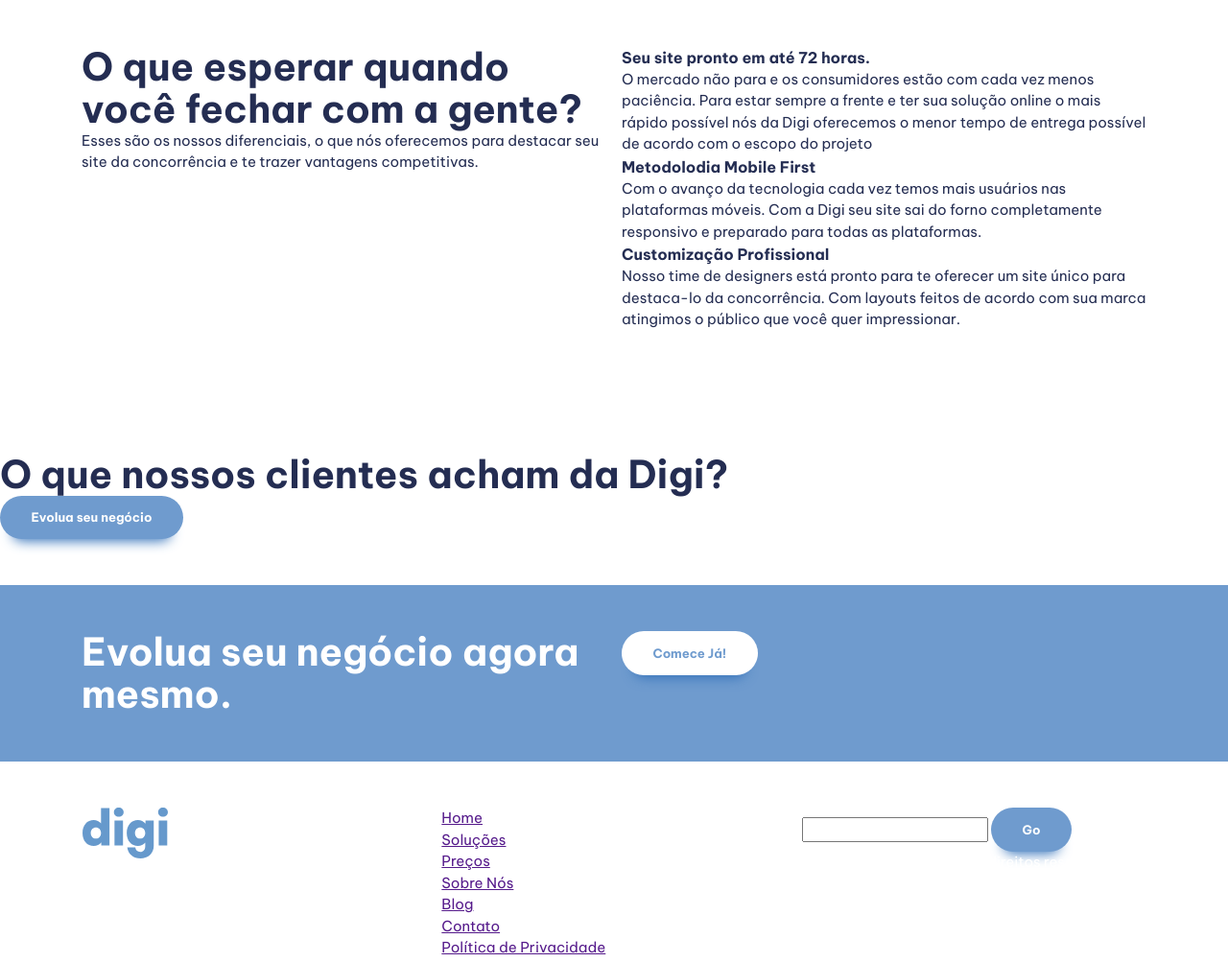
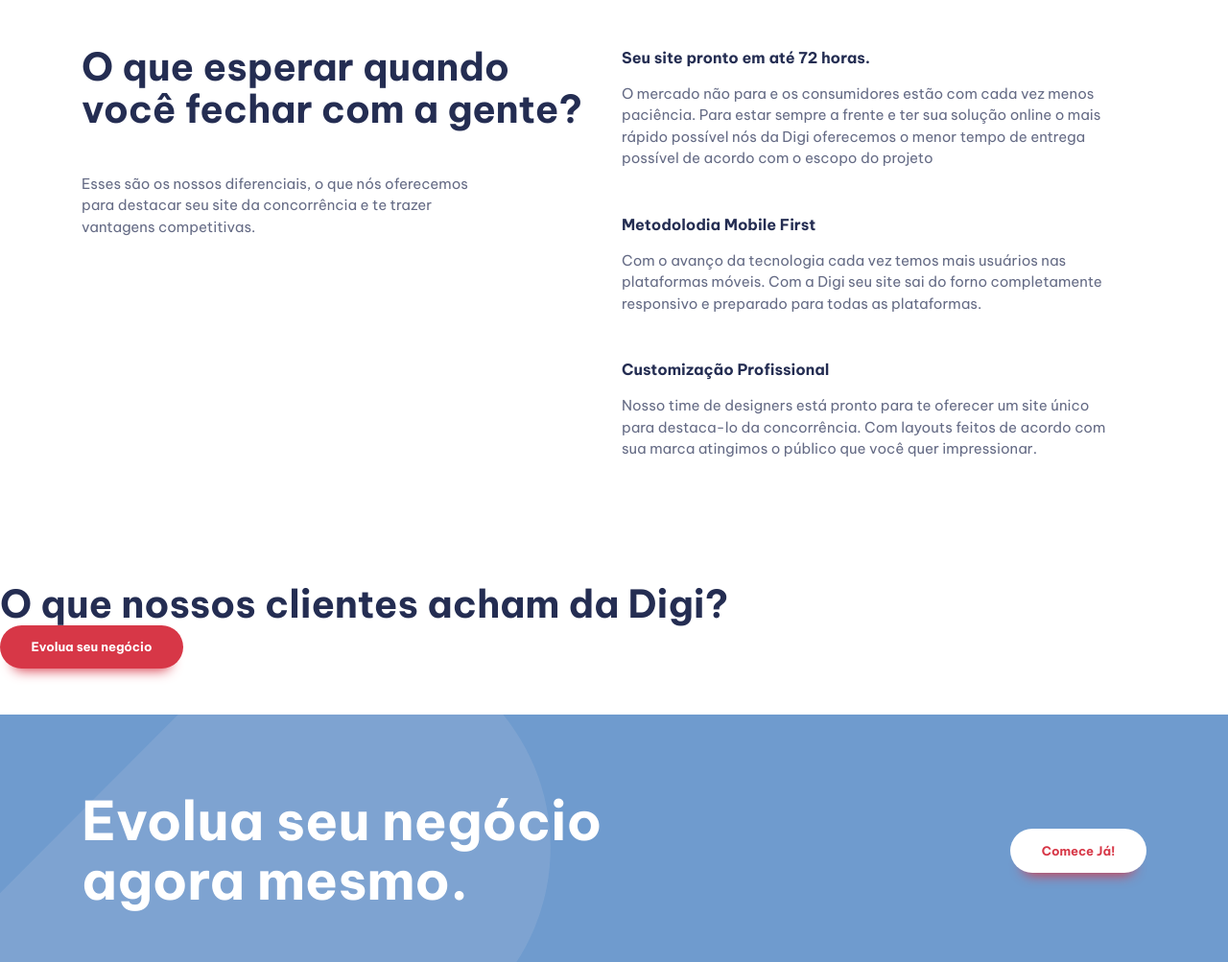
Before and after one commit to themushdev/ebac-front-end, a website built with Vite: page index.html in a window 1280 px wide. Shown: the part 840-1843 px from the top of the page at 96% size. Built offline with nearby package versions, Linux system fonts and the light colour scheme.

Commit message:
espacamento dos textos arrumados no hero, beneficios/diferenciais e no CTA | CTA layoutado, bg-img adcionada, media query ajustando os botões e o texto para o centro para <md

```diff
--- a/css/style.css
+++ b/css/style.css
@@ -1,4 +1,5 @@
 :root {
+  --clr-accent-button: hsl(354, 67%, 53%);
   --clr-accent-500: hsl(212, 60%, 45%);
   --clr-accent-400: hsl(212, 49%, 62%);
   --clr-accent-300: hsl(212, 62%, 72%);
@@ -8,6 +9,7 @@
 
   --clr-neutral-900: hsl(212, 49%, 62%);
   --clr-neutral-100: hsl(0, 0%, 100%);
+  --clr-neutral-button: hsl(354, 67%, 65%);
 
   --ff-primary: "Be Vietnam Pro", sans-serif;
 
@@ -126,6 +128,15 @@ body {
   color: var(--clr-primary-400);
 }
 
+p:not([class]) {
+  opacity: .7;
+  max-width: 40ch;
+}
+
+p[data-width="wide"] {
+  max-width: 50ch;
+}
+
 /* Botão */
 
 .button {
@@ -139,25 +150,25 @@ body {
   font-size: var(--fs-button);
   line-height: 1;
   color: var(--clr-neutral-100);
-  background-color: var(--clr-accent-400);
-  box-shadow: 0 1.125em 1em -1em var(--clr-accent-500);
+  background-color: var(--clr-accent-button);
+  box-shadow: 0 1.125em 1em -1em var(--clr-accent-button);
 }
 
 .button[data-type="inverted"] {
   background-color: var(--clr-neutral-100);
-  color: var(--clr-accent-400);
+  color: var(--clr-accent-button);
 }
 
 .button:hover,
 .button:focus-visible {
-  background-color: var(--clr-accent-300);
+  background-color: var(--clr-neutral-button);
 
 }
 
 .button[data-type="inverted"]:hover,
 .button[data-type="inverted"]:focus-visible {
   background-color: var(--clr-neutral-100);
-  color: var(--clr-accent-300);
+  color: var(--clr-neutral-button);
 }
 
 /* Navegação */
@@ -223,8 +234,6 @@ body {
     font-weight: var(--fw-bold);
   }
 
-
-
   .navegacao-primaria[data-visible] {
     display: block;
   }
@@ -250,12 +259,33 @@ body {
   position: fixed;
 }
 
+/* CTA */
 
+.cta {
+  position: relative;
+  isolation: isolate;
+  text-align: center;
+}
 
+@media (min-width: 50em) {
+    .cta {
+      text-align: left;
+    }
 
+}
 
-
-
+.cta::before{
+  content: '';
+  position: absolute;
+  z-index: -1;
+  inset: 0;
+  background-image:
+    url("/img/bg-pattern.svg"),
+    url("/img/bg-pattern.svg");
+  background-position: -15rem -5rem, 80rem -42rem;
+  background-repeat: no-repeat;
+  opacity: .1;
+}
 
 /* Utility classes */
 
@@ -270,6 +300,44 @@ body {
   clip: rect(0,0,0,0) !important;
   white-space: nowrap !important;
   border: 0 !important;
+}
+
+.container {
+  --max-width: 1110px;
+  --padding: 1rem;
+
+  width: min(var(--max-width), 100% - (var(--padding) * 2));
+  margin-inline: auto;
+}
+
+.colunas-iguais {
+  display: grid;
+  gap: 1rem;
+}
+
+@media (min-width: 50em) {
+  .colunas-iguais {
+    grid-auto-flow: column;
+    grid-auto-columns: 1fr;
+  }
+}
+
+.vertical-align-center {
+  align-items: center;
+}
+
+.justify-self-end {
+  justify-self: end;
+}
+
+@media (min-width: 50em) {
+  .justify-self-end-md {
+    justify-self: end;
+  }
+}
+
+:where(.flow :not(:first-child)) {
+  margin-top: var(--flow-spacer, 3em);
 }
 
 .text-primary-400 {
@@ -352,23 +420,3 @@ body {
   display: inline-flex;
   }
 }
-
-.container {
-  --max-width: 1110px;
-  --padding: 1rem;
-
-  width: min(var(--max-width), 100% - (var(--padding) * 2));
-  margin-inline: auto;
-}
-
-.colunas-iguais {
-  display: grid;
-  gap: 1rem;
-}
-
-@media (min-width: 50em) {
-  .colunas-iguais {
-    grid-auto-flow: column;
-    grid-auto-columns: 1fr;
-  }
-}
--- a/index.html
+++ b/index.html
@@ -38,7 +38,7 @@
       <section class="padding-block-900">
         <div class="container">
           <div class="colunas-iguais">
-            <div>
+            <div class="flow">
               <h1 class="fs-primary-heading fw-bold">Tenha um site
                 de outro mundo pro seu
                 negócio decolar!</h1>
@@ -55,23 +55,29 @@
       <section class="padding-block-900">
         <div class="container">
           <div class="colunas-iguais">
-            <div>
+            <div class="flow">
               <h2 class="fs-secondary-heading fw-bold">O que esperar quando você fechar com a gente?</h2>
               <p>Esses são os nossos diferenciais, o que nós oferecemos para destacar seu site da concorrência e te trazer vantagens competitivas.</p>
             </div>
             <div>
-              <ul class="items-numerados" role="list">
+              <ul class="items-numerados | flow" role="list">
                 <li>
-                  <h3 class="fs-600 fw-bold">Seu site pronto em até 72 horas.</h3>
-                  <p>O mercado não para e os consumidores estão com cada vez menos paciência. Para estar sempre a frente e ter sua solução online o mais rápido possível nós da Digi oferecemos o menor tempo de entrega possível de acordo com o escopo do projeto</p>
+                  <div class="flow" style="--flow-spacer: 1em">
+                    <h3 class="fs-600 fw-bold">Seu site pronto em até 72 horas.</h3>
+                    <p data-width="wide">O mercado não para e os consumidores estão com cada vez menos paciência. Para estar sempre a frente e ter sua solução online o mais rápido possível nós da Digi oferecemos o menor tempo de entrega possível de acordo com o escopo do projeto</p>
+                  </div>
                 </li>
                 <li>
-                  <h3 class="fs-600 fw-bold">Metodolodia Mobile First</h3>
-                  <p>Com o avanço da tecnologia cada vez temos mais usuários nas plataformas móveis. Com a Digi seu site sai do forno completamente responsivo e preparado para todas as plataformas.</p>
+                  <div class="flow" style="--flow-spacer: 1em">
+                    <h3 class="fs-600 fw-bold">Metodolodia Mobile First</h3>
+                    <p data-width="wide">Com o avanço da tecnologia cada vez temos mais usuários nas plataformas móveis. Com a Digi seu site sai do forno completamente responsivo e preparado para todas as plataformas.</p>
+                  </div>
                 </li>
                 <li>
-                  <h3 class="fs-600 fw-bold">Customização Profissional</h3>
-                  <p>Nosso time de designers está pronto para te oferecer um site único para destaca-lo da concorrência. Com layouts feitos de acordo com sua marca atingimos o público que você quer impressionar.</p>
+                  <div class="flow" style="--flow-spacer: 1em">
+                    <h3 class="fs-600 fw-bold">Customização Profissional</h3>
+                    <p data-width="wide">Nosso time de designers está pronto para te oferecer um site único para destaca-lo da concorrência. Com layouts feitos de acordo com sua marca atingimos o público que você quer impressionar.</p>
+                  </div>
                 </li>
               </ul>
             </div>
@@ -85,19 +91,21 @@
         <button class="button">Evolua seu negócio</button>
       </section>
 
-      <section class="cta | bg-accent-400 text-neutral-100 padding-block-700">
+      <section class="cta | bg-accent-400 text-neutral-100 padding-block-900">
         <div class="container">
-          <div class="colunas-iguais">
+          <div class="colunas-iguais vertical-align-center">
             <div>
-              <p class="fs-secondary-heading fw-bold">Evolua seu negócio agora mesmo.</p>
+              <p class="fs-primary-heading fw-bold">Evolua seu negócio agora mesmo.</p>
             </div>
-            <div><button class="button" data-type="inverted">Comece Já!</button></div>
+            <div class="justify-self-end-md">
+              <button class="button" data-type="inverted">Comece Já!</button>
+            </div>
           </div>
         </div>
       </section>
     </main>
 
-    <footer class="padding-block-700 bg-netural-900 text-neutral-100">
+    <footer class="padding-block-700 bg-accent-900 text-neutral-100">
       <div class="container">
         <div class="colunas-iguais">
           <div>
@@ -112,7 +120,7 @@
           </div>
           <div>
             <nav class="footer-nav">
-              <ul aria-label="Footer" role="list">
+              <ul class="flow" style="--flow-spacer: 1em" aria-label="Footer" role="list">
                 <li><a href="">Home</a></li>
                 <li><a href="">Soluções</a></li>
                 <li><a href="">Preços</a></li>
```
Also changed, not shown: img/bg-pattern.svg (added).
